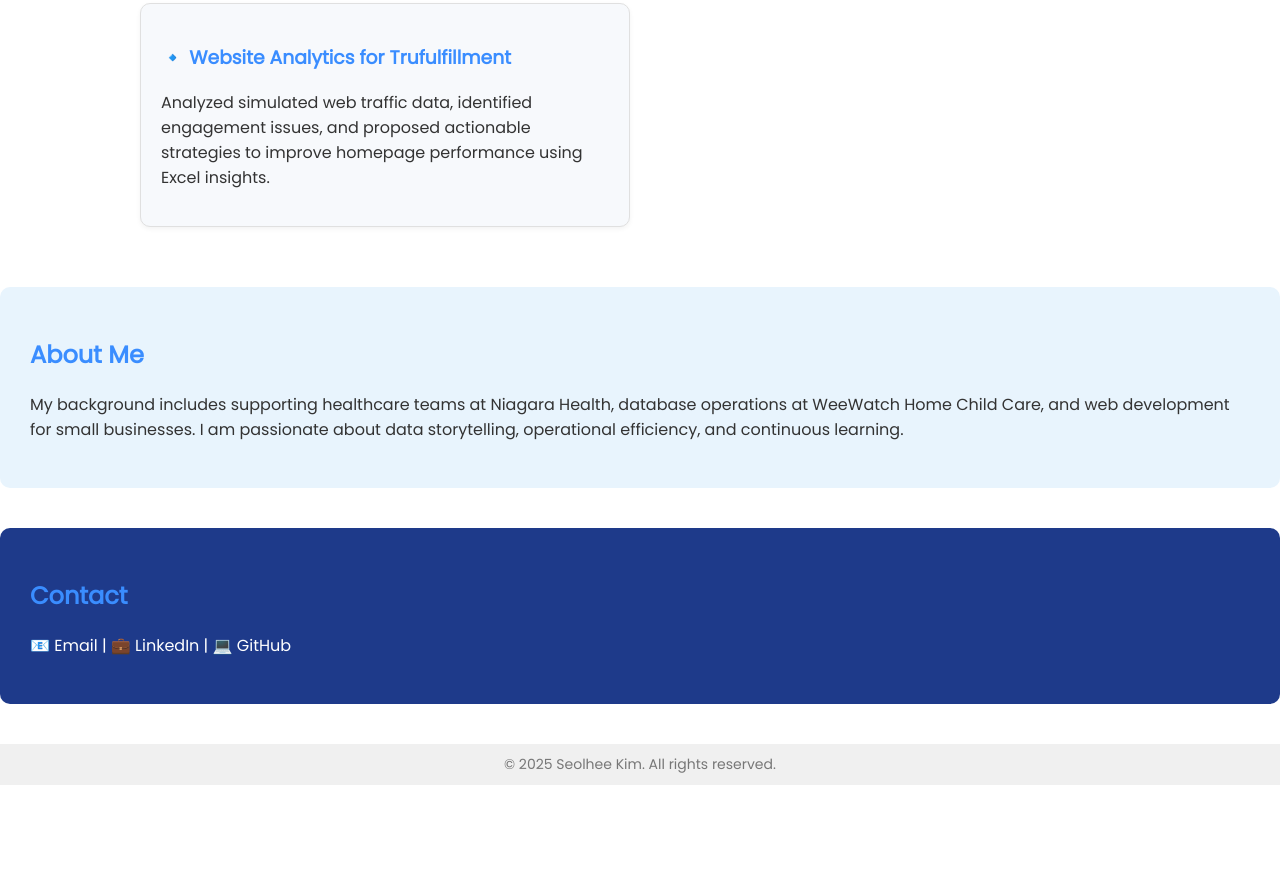
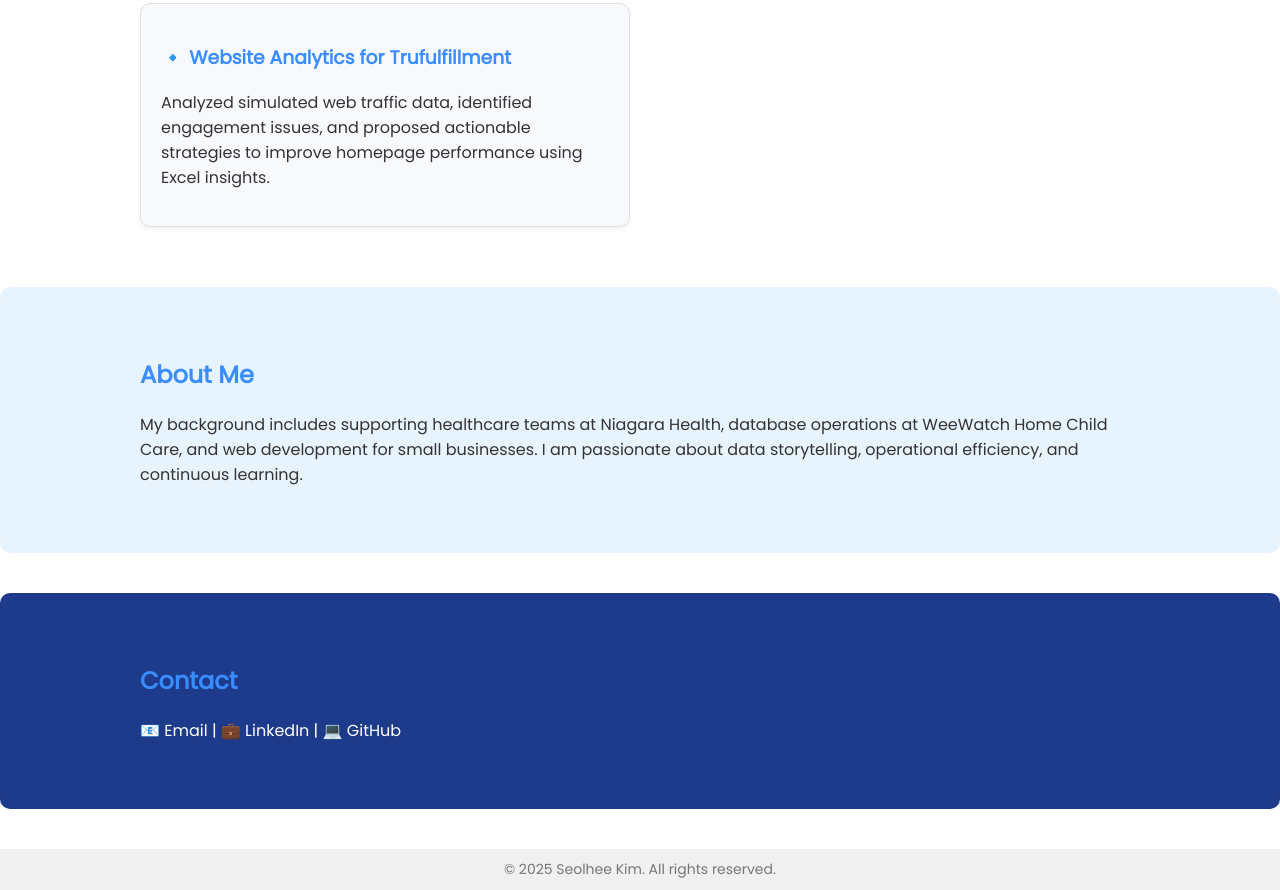
Before and after one commit to SeolheeKim7/SeolheeKim7.github.io, a plain HTML site: page index.html in a window 1280 px wide. Shown: the part 678-1568 px from the top of the page. Before the commit the page ends 1463 px from the top, so only its background shows below. Drawn offline with Linux system fonts and the light colour scheme.

Commit message:
Update index.html

```diff
--- a/index.html
+++ b/index.html
@@ -55,6 +55,11 @@
     .project-card:hover {
       transform: translateY(-5px);
       box-shadow: 0 4px 10px rgba(0,0,0,0.1);
+    }
+    .content-wrapper {
+      max-width: 1000px;
+      margin: auto;
+      padding: 20px;
     }
     .about-section {
       margin-bottom: 40px;
@@ -135,18 +140,22 @@
 
   </main>
   <section class="about-section">
+    <div class="content-wrapper">
       <h2>About Me</h2>
       <p>My background includes supporting healthcare teams at Niagara Health, database operations at WeeWatch Home Child Care, and web development for small businesses.
          I am passionate about data storytelling, operational efficiency, and continuous learning.</p>
+    </div>
   </section>
 
   <section class="contact-section">
+    <div class="content-wrapper">
       <h2>Contact</h2>
       <p>
         <a href="mailto:nanna7323@gmail.com">📧 Email</a> |
         <a href="https://www.linkedin.com/in/seolheekim83/" target="_blank">💼 LinkedIn</a> |
         <a href="https://github.com/SeolheeKim7" target="_blank">💻 GitHub</a>
       </p>
+    </div>
   </section>
   <footer>
     &copy; 2025 Seolhee Kim. All rights reserved.
```
Lines whose indentation alone changed are shown as unchanged.
